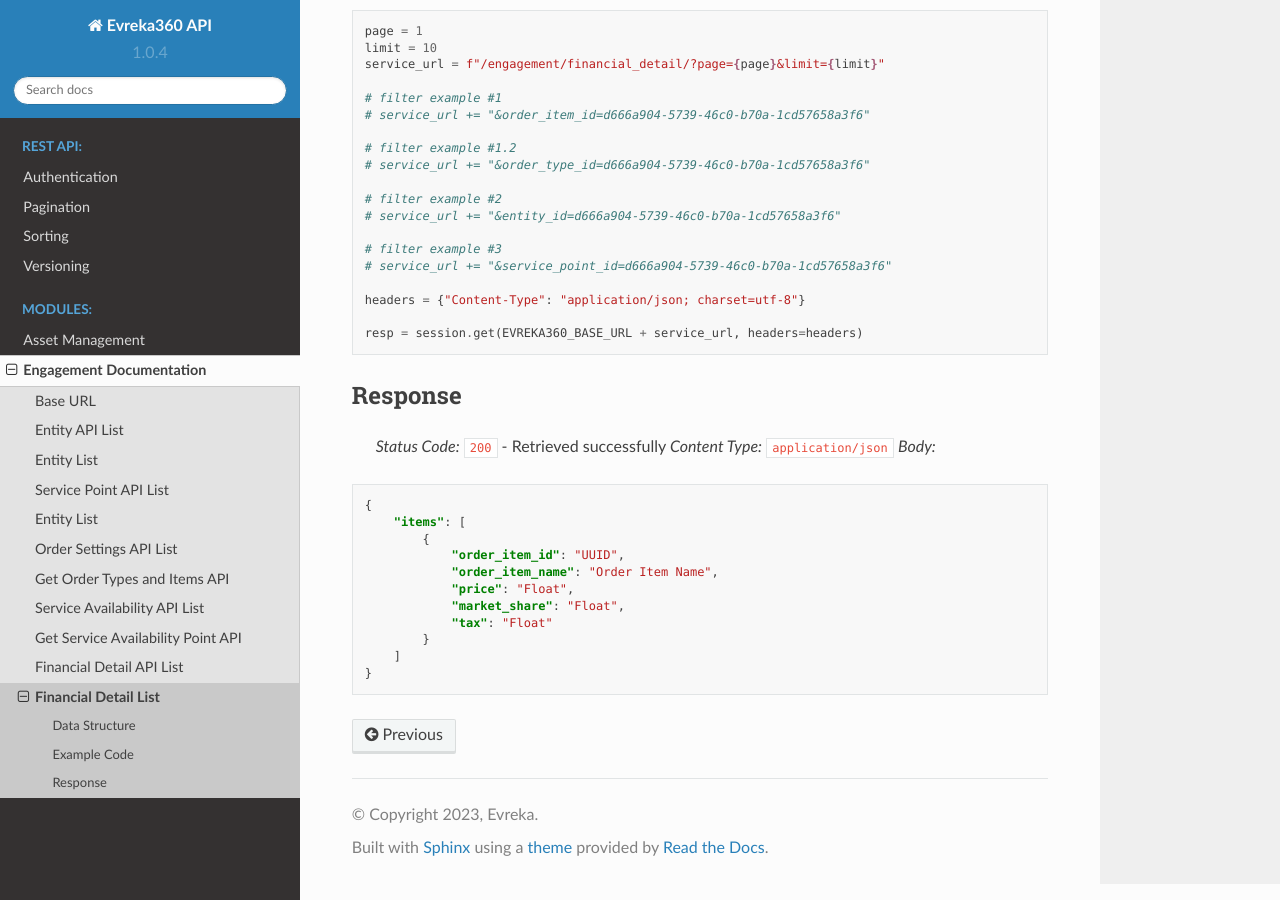
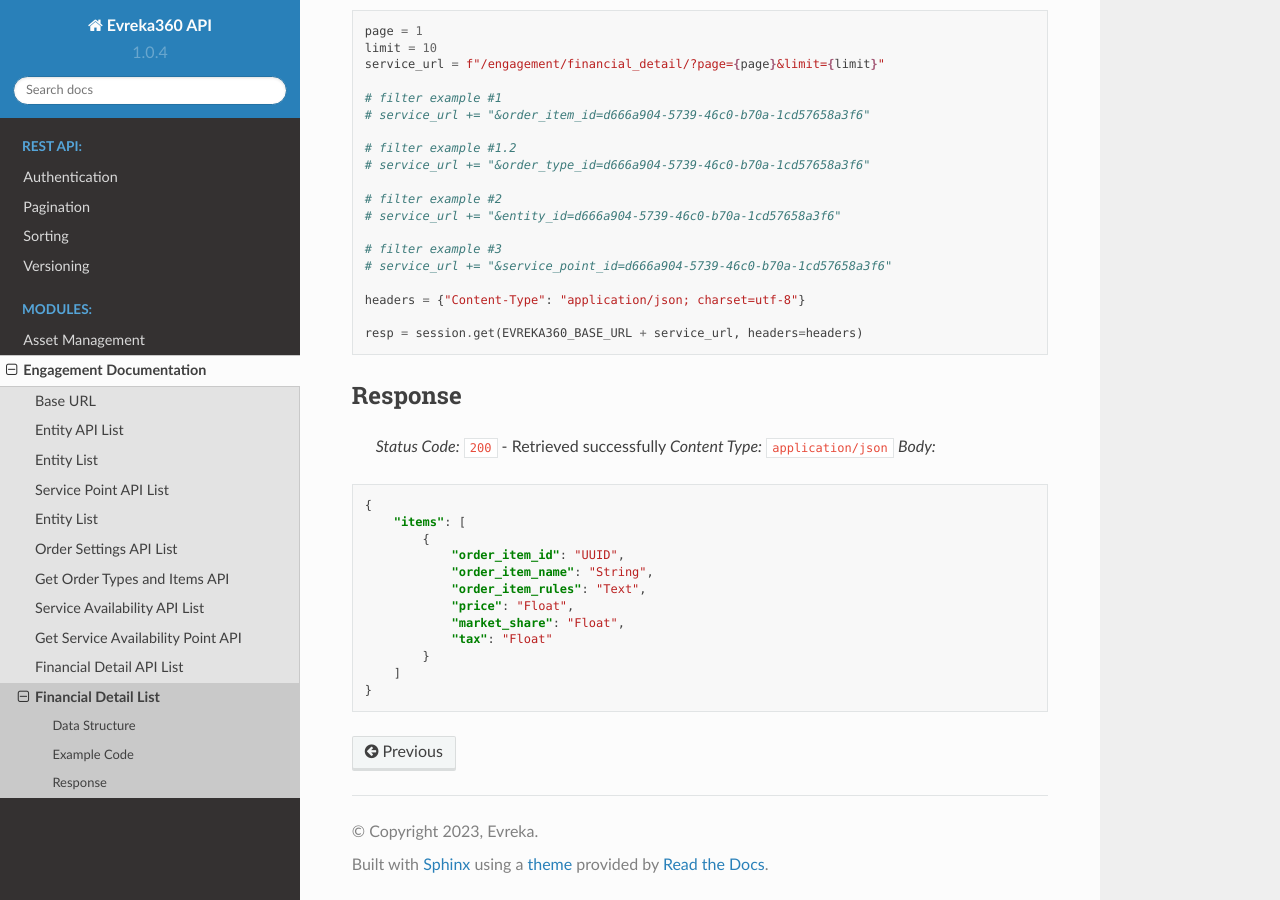
Before and after one commit to evrekadev/evreka-api-doc, a Sphinx documentation site: the page built from source/engagement/financial_detail/list.rst, in a window 1280 px wide and 900 px high, scrolled down 703 px. Built offline with Sphinx 7.4.7 and the Read the Docs theme 2.0.0, drawn with Linux system fonts in a browser that asks for light colours; pages that are not in the unit, such as notebooks, are missing from menus.

Commit message:
rules has been added into financial detail response

```diff
--- a/source/engagement/financial_detail/list.rst
+++ b/source/engagement/financial_detail/list.rst
@@ -68,7 +68,8 @@ Response
         "items": [
             {
                 "order_item_id": "UUID",
-                "order_item_name": "Order Item Name",
+                "order_item_name": "String",
+                "order_item_rules": "Text",
                 "price": "Float",
                 "market_share": "Float",
                 "tax": "Float"
```
